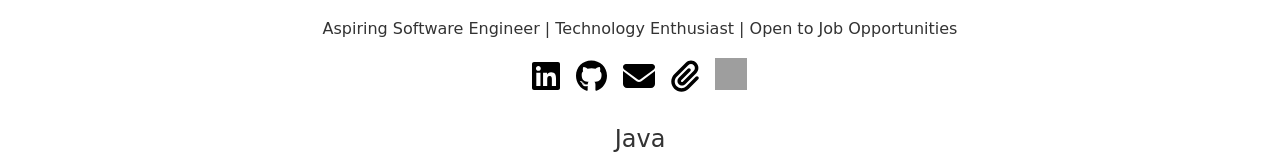
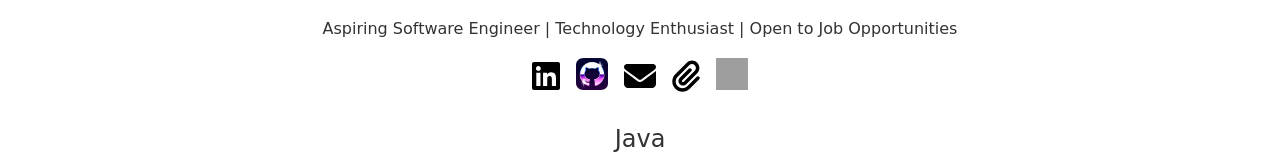
Before and after one commit to andrewchou949/andrewkhchou, a React (Create React App) app: page / in a window 1280 px wide. Shown: the part 366-520 px from the top of the page. Built offline with nearby package versions, Linux system fonts and the light colour scheme; grey boxes are pictures that could not be loaded.

Commit message:
Updated github icon to neon nights

```diff
--- a/src/components/SocialIcons/SocialIcons.css
+++ b/src/components/SocialIcons/SocialIcons.css
@@ -14,12 +14,12 @@
 
 .social-icons a:hover,
 .social-icons a:focus {
-  color: #FFA500; /* color on hover/focus */
+  color: #FFA500; /* color on hover/focus for the faIcon image!*/
 }
 
 /* GitHub icon color */
 .social-icons a.github-icon {
-  color: #333; /* GitHub icon color */
+  color: #333; /* GitHub icon color for the faIcon image!*/
 }
 
 .social-icons a.github-icon:hover,
--- a/src/components/SocialIcons/SocialIcons.tsx
+++ b/src/components/SocialIcons/SocialIcons.tsx
@@ -8,6 +8,7 @@ npm install --save @fortawesome/react-fontawesome
 */
 import { faEnvelope, faPaperclip } from '@fortawesome/free-solid-svg-icons'; // npm install @fortawesome/free-solid-svg-icons
 import './SocialIcons.css';
+import GithubLogo from '../../backgroundImage/Github Neon.png'
 import ORCIDLogo from '../../backgroundImage/ORCID.png'
 
 const SocialIcons = () => {
@@ -17,7 +18,8 @@ const SocialIcons = () => {
         <FontAwesomeIcon icon={faLinkedin} size="2x" />
       </a>
       <a href="https://github.com/andrewchou949" target="_blank" rel="noopener noreferrer" title="Check out my repos ䷛">
-        <FontAwesomeIcon icon={faGithub} size="2x" />
+        {/* <FontAwesomeIcon icon={faGithub} size="2x" /> */}
+        <img src={GithubLogo} alt="Github Logo" style={{ width: '32px', height: '32px' }} />
       </a>
       <a href="mailto:andrewchou949@gmail.com" target="_blank" rel="noopener noreferrer" title="Email Me 📩">
         <FontAwesomeIcon icon={faEnvelope} size="2x" />
@@ -26,7 +28,7 @@ const SocialIcons = () => {
         <FontAwesomeIcon icon={faPaperclip} size="2x" />
       </a>
       <a href="https://orcid.org/0009-0008-2413-3138" target="_blank" rel="noopener noreferrer" title="My ORCID Link in case needed 👏">
-      <img src={ORCIDLogo} alt="ORCID Logo" style={{ width: '32px', height: '32px' }} />
+        <img src={ORCIDLogo} alt="ORCID Logo" style={{ width: '32px', height: '32px' }} />
       </a>
     </div>
   );
```
Also changed, not shown: src/backgroundImage/Github Neon Nights.png (added), src/backgroundImage/Github Neon.png (added).
